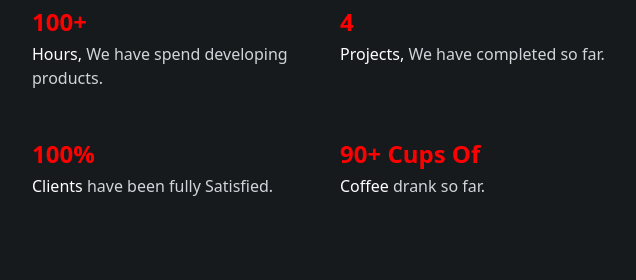
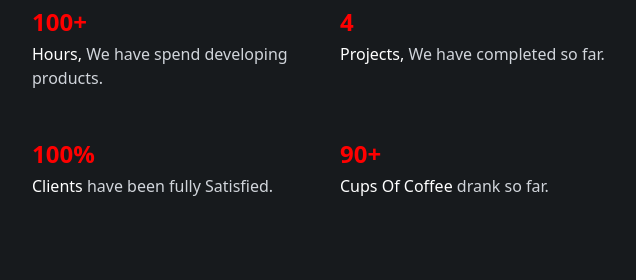
Before and after one commit to TheRoofyDude/TheRoofyDude.github.io, a website: page index.html in a window 1280 px wide. Shown: the part 1220-1500 px from the top of the page, 0-636 px from the left. Drawn offline with Linux system fonts and the light colour scheme.

Commit message:
Update index.html

```diff
--- a/index.html
+++ b/index.html
@@ -151,8 +151,8 @@
               </p>
 
               <p>
-                <span class="block text-2xl font-bold text-chaosRed">90+ Cups Of</span>
-                <span class="mt-1 block text-base text-gray-300"><span class="font-medium text-white">Coffee</span>
+                <span class="block text-2xl font-bold text-chaosRed">90+</span>
+                <span class="mt-1 block text-base text-gray-300"><span class="font-medium text-white">Cups Of Coffee</span>
                   drank
                   so far.</span>
               </p>
```
